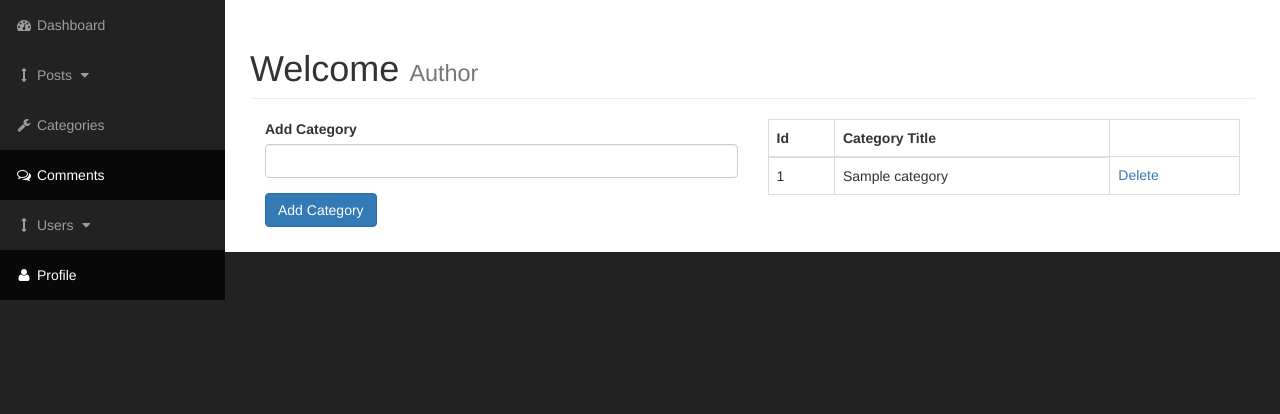
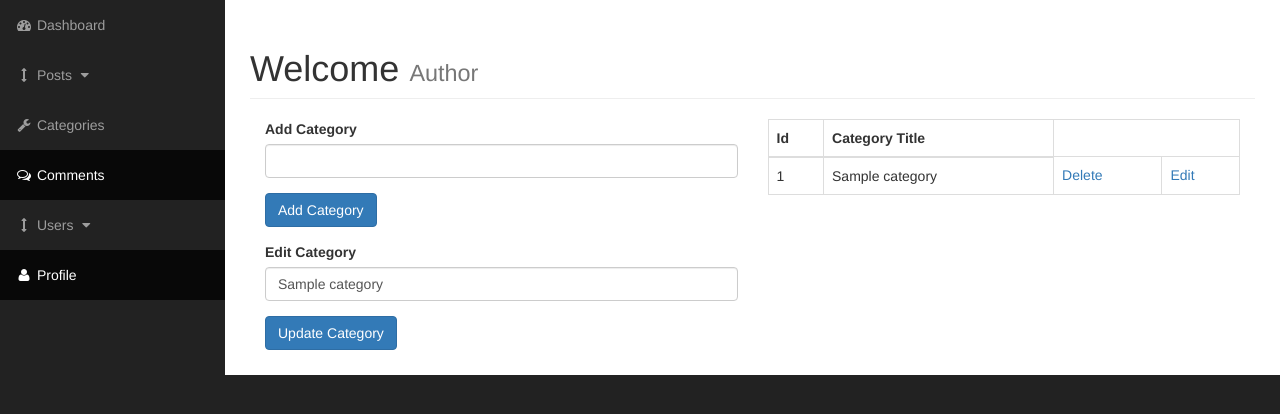
Before and after one commit to melhadou/cms, a PHP site: page /admin/categories.php?edit=1 in a window 1280 px wide. Shown: the part 51-465 px from the top of the page. Run offline with PHP 8.4, Linux system fonts and the light colour scheme; tables that the repository leaves empty or names only in its code hold one stand-in row (values such as "Sample post").

Commit message:
Added  Updating or Editing Categories Feature .

```diff
--- a/admin/categories.php
+++ b/admin/categories.php
@@ -20,6 +20,7 @@ include "includes/admin_header.php";
                     </h1>
                     <div class="col-xs-6">
                         <?php
+//adding categories to db
 
 if (isset($_POST['submit'])) {
     $cat_title = $_POST[('cat_title')];
@@ -42,13 +43,22 @@ if (isset($_POST['submit'])) {
                         <form action="" method="POST">
 
                             <div class="form-group">
-                                <label for="cat-title">Add Category</label>
-                                <input class="form-control" type="text" name="cat_title" id="cat-title">
+                                <label for="cat-title1">Add Category</label>
+                                <input class="form-control" type="text" name="cat_title" id="cat-title1">
                             </div>
                             <div class="form-group">
                                 <input class="btn btn-primary" type="submit" name="submit" value="Add Category">
                             </div>
                         </form>
+
+                        <!-- Update Categories -->
+                        <?php
+if (isset($_GET['edit'])) {
+    $cat_id = $_GET['edit'];
+    include "includes/update_categories.php";
+}
+
+?>
                     </div>
                     <div class="col-xs-6">
 
@@ -60,7 +70,8 @@ if (isset($_POST['submit'])) {
                                 </tr>
                             </thead>
                             <tbody>
-                                <?php // get categories from db
+                                <?php
+// get categories from db
 $query = "SELECT * FROM categories";
 $select_categories = mysqli_query($connection, $query);
 while ($row = mysqli_fetch_assoc($select_categories)) {
@@ -70,12 +81,14 @@ while ($row = mysqli_fetch_assoc($select_categories)) {
     echo "<td>{$cat_id}</td>";
     echo "<td>{$cat_title}</td>";
     echo "<td><a href='categories.php?delete={$cat_id}'>Delete</a></td>";
+    echo "<td><a href='categories.php?edit={$cat_id}'>Edit</a></td>";
     echo "</tr>";
 
 }
 
 ?>
-                                <?php // delete categories from db
+                                <?php
+// delete categories from db
 
 if (isset($_GET['delete'])) {
 
--- /dev/null
+++ b/admin/includes/update_categories.php
@@ -0,0 +1,34 @@
+<form action="" method="POST">
+    <div class="form-group">
+        <label for="cat-title2">Edit Category</label>
+        <?php
+//editng category name
+
+if (isset($_GET["edit"])) {
+    $cat_id = $_GET["edit"];
+
+    $query = "SELECT * FROM categories WHERE cat_id = {$cat_id} ";
+    $select_categories_id = mysqli_query($connection, $query);
+    while ($row = mysqli_fetch_assoc($select_categories_id)) {
+        $cat_title = $row['cat_title'];
+        $cat_id = $row['cat_id'];
+        ?>
+        <input class="form-control" type="text" value="<?php if (isset($cat_title)) {echo $cat_title;}?>"
+            name="cat_title" id="cat-title2">
+
+        <?php }
+}?><?php
+if (isset($_POST['update'])) {
+    $the_cat_title = $_POST["cat_title"];
+
+    $query = "UPDATE  categories SET cat_title = '{$the_cat_title}' WHERE cat_id = {$cat_id}";
+
+    $update_cat_title = mysqli_query($connection, $query);
+}
+
+?>
+    </div>
+    <div class="form-group">
+        <input class="btn btn-primary" type="submit" name="update" value="Update Category">
+    </div>
+</form>
```
